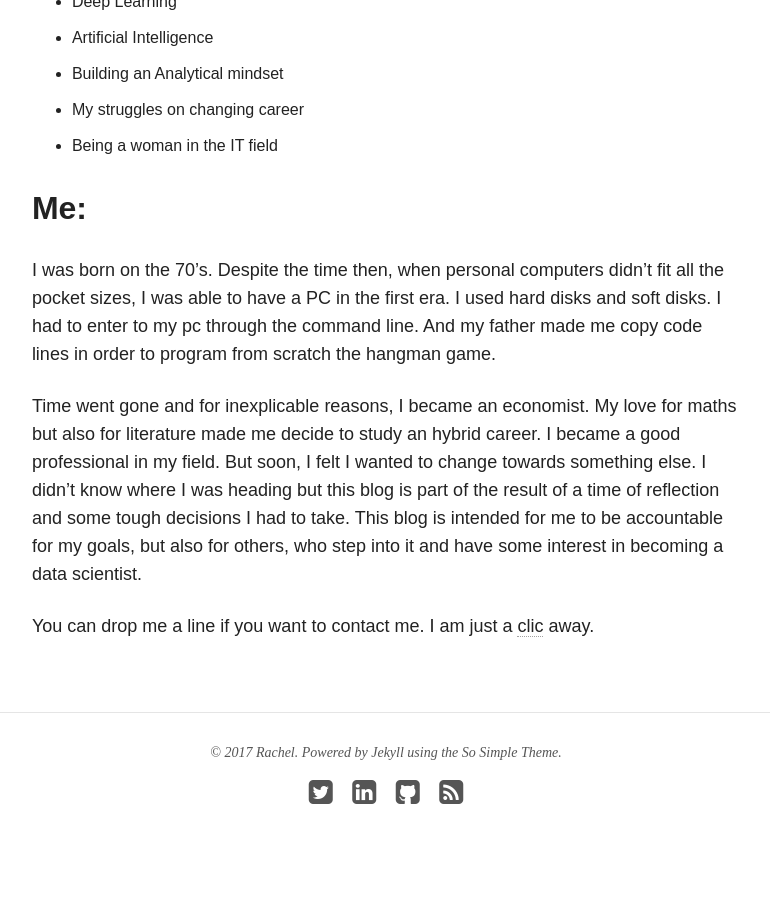
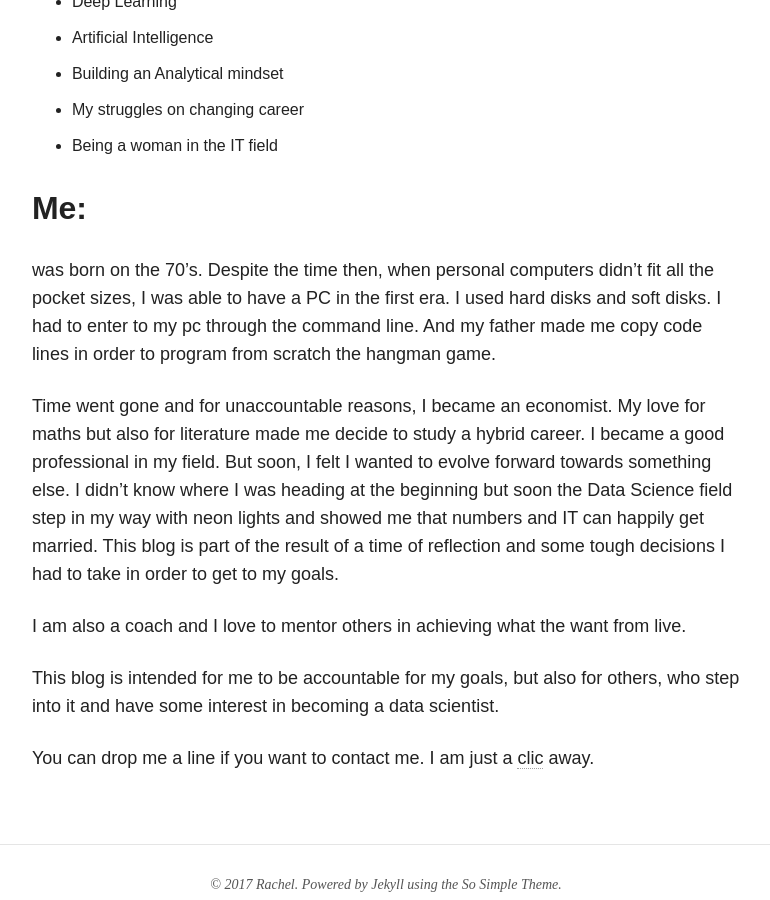
Before and after one commit to raquelredo/raquelredo.github.io_site, a Jekyll site: the page built from about/index.md, in a window 1280 px wide and 900 px high, scrolled down 990 px. Shown: the whole window, without its empty margins (254-1024 px from the left). Built offline with Jekyll 4.4.1, drawn with Linux system fonts in a browser that asks for light colours; nearby versions of some CDN libraries.

Commit message:
updated text

```diff
--- a/about/index.md
+++ b/about/index.md
@@ -19,9 +19,13 @@ image:
 * Being a woman in the IT field
 
 ## Me:
-I was born on the 70's. Despite the time then, when personal computers didn't fit all the pocket sizes, I was able to have a PC in the first era. I used hard disks and soft disks. I had to enter to my pc through the command line. And my father made me copy code lines in order to program from scratch the hangman game.
+was born on the 70's. Despite the time then, when personal computers didn't fit all the pocket sizes, I was able to have a PC in the first era. I used hard disks and soft disks. I had to enter to my pc through the command line. And my father made me copy code lines in order to program from scratch the hangman game.
 
-Time went gone and for inexplicable reasons, I became an economist. My love for maths but also for literature made me decide to study an hybrid career. I became a good professional in my field. But soon, I felt I wanted to change towards something else. I didn't know where I was heading but this blog is part of the result of a time of reflection and some tough decisions I had to take.
+Time went gone and for unaccountable reasons, I became an economist. My love for maths but also for literature made me decide to study a hybrid career. I became a good professional in my field. But soon, I felt I wanted to evolve forward towards something else. I didn't know where I was heading at the beginning but soon the Data Science field step in my way with neon lights and showed me that numbers and IT can happily get married.
+This blog is part of the result of a time of reflection and some tough decisions I had to take in order to get to my goals.
+
+I am also a coach and I love to mentor others in achieving what the want from live.
+
 This blog is intended for me to be accountable for my goals, but also for others, who step into it and have some interest in becoming a data scientist.
 
 You can drop me a line if you want to contact me. I am just a [clic](mailto:letadigital@gmail.com) away.
```
